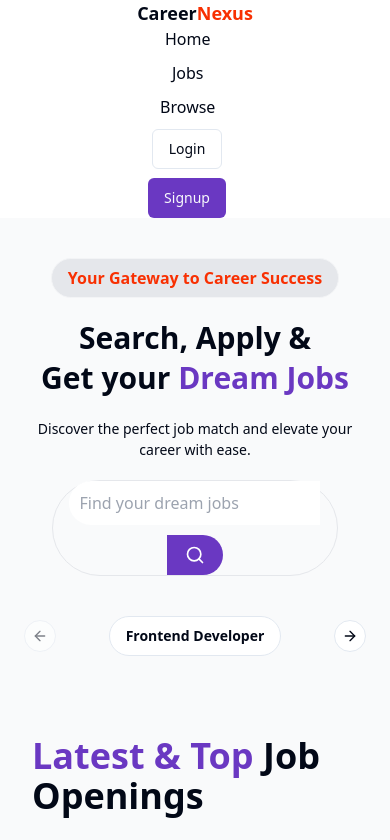
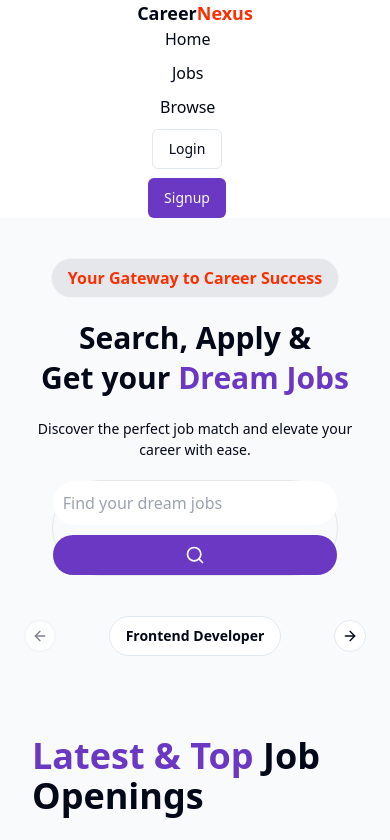
Before and after one commit to DivyanshuGrover29/CareerNexus, a React (Vite) app in the folder frontend/: page / in a window 390 px wide. Shown: the top 840 px of the page. Built offline with nearby package versions, Linux system fonts and the light colour scheme; no server answers.

Commit message:
Update App.css

```diff
--- a/frontend/src/App.css
+++ b/frontend/src/App.css
@@ -273,6 +273,12 @@
     gap: 10px; /* Adjust gap between input and button */
   }
 
+  .heroinput input,
+  .heroinput button {
+    width: 100%; /* Full width for input and button */
+    border-radius: 9999px; /* Fully rounded on mobile */
+  }
+
   .heroh1 {
     font-size: 30px; /* Decrease font size on smaller screens */
     line-height:40px;
```
